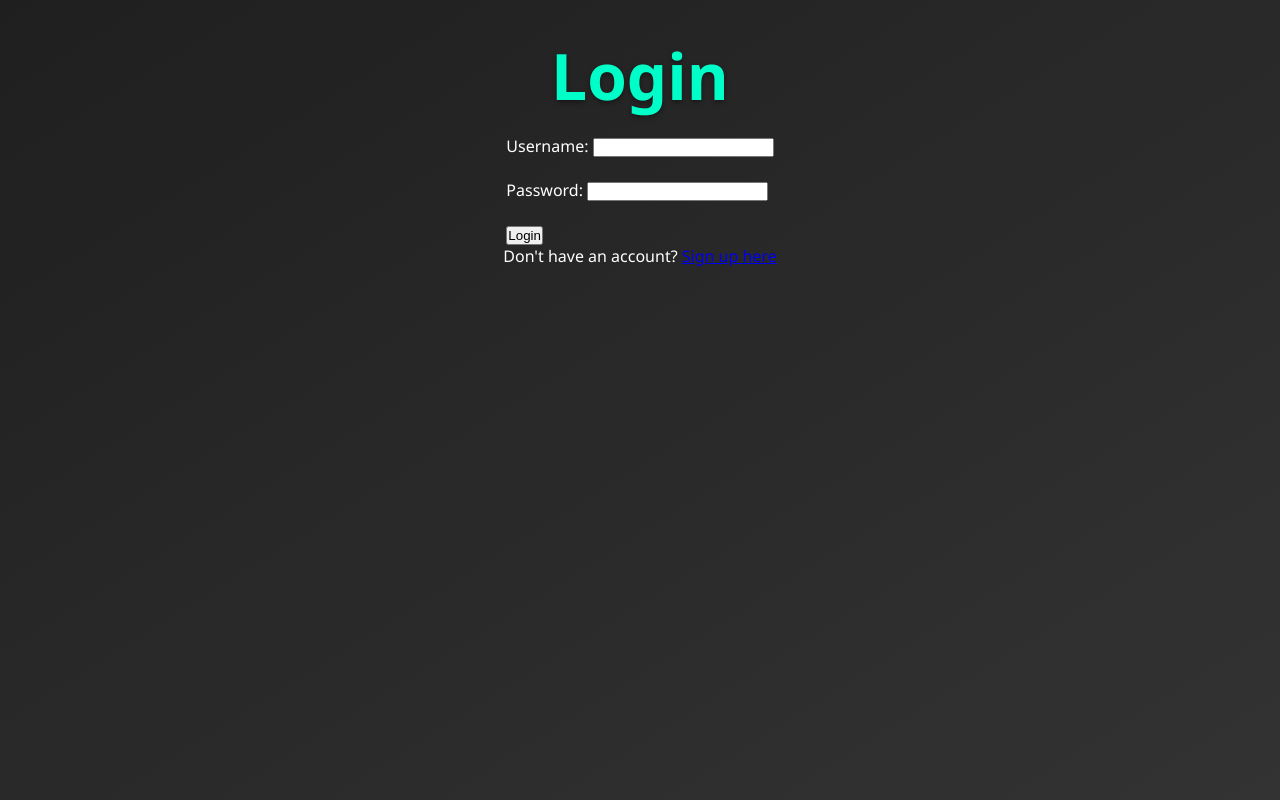
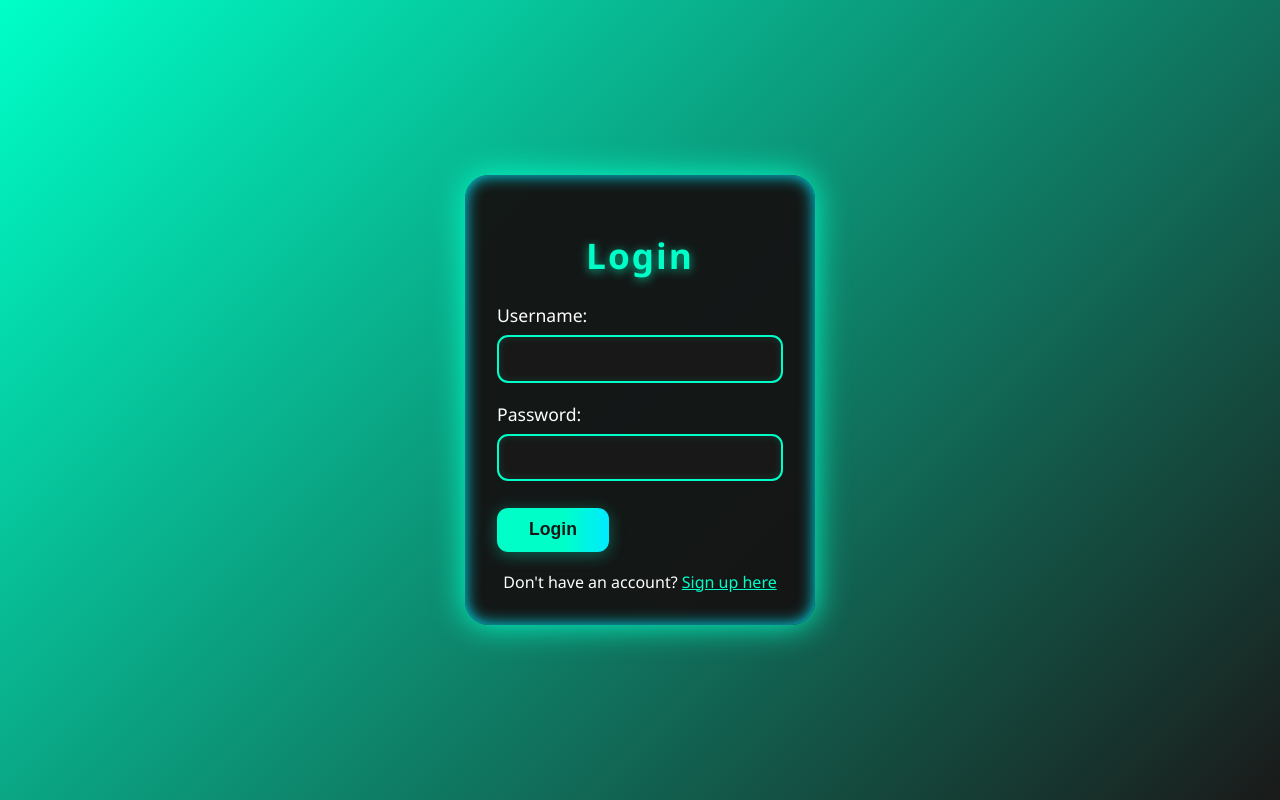
Before and after one commit to bangoldar/onlinetictactoe, a Node server app: page /login in a window 1280 px wide. Run offline with Node 20, Linux system fonts and the light colour scheme; some libraries are stand-ins or nearby versions.

Commit message:
bunchastuff

```diff
--- a/static/script.js
+++ b/static/script.js
@@ -21,10 +21,10 @@ function clearBoard() {
 function createImage(symbol) {
   const img = document.createElement('img');
   if (symbol === 'x') {
-    img.src = 'https://upload.wikimedia.org/wikipedia/commons/thumb/5/5f/Red_X.svg/1024px-Red_X.svg.png';
+    img.src = '/x.png';
     img.alt = 'X';
   } else if (symbol === 'o') {
-    img.src = 'https://upload.wikimedia.org/wikipedia/commons/thumb/7/72/OOjs_UI_icon_edit-ltr-progressive.svg/1024px-OOjs_UI_icon_edit-ltr-progressive.svg.png';
+    img.src = '/o.png';
     img.alt = 'O';
   }
   return img;
@@ -205,5 +205,6 @@ const devModeBtn = document.getElementById('devModeBtn');
 if (devModeBtn) {
   devModeBtn.addEventListener('click', () => {
     socket.emit('toggleDevMode');
+    setTimeout(() => window.location.reload(), 200); // Give server time to reset slots
   });
 }
--- a/static/style.css
+++ b/static/style.css
@@ -116,20 +116,99 @@ button#resetBtn:hover {
   text-align: center;
 }
 
-@media screen and (max-width: 600px) {
-  .board {
-    width: 90vw;
-  }
-
-  button#resetBtn {
-    width: 100%;
-    max-width: 320px;
-  }
+/* Auth (login/signup) page styles */
+.auth-container {
+  background: rgba(20, 20, 20, 0.97);
+  border-radius: 1.5rem;
+  box-shadow: 0 0 2rem #00ffc8, 0 0 1rem #00eaff inset;
+  padding: 2.5rem 2rem 2rem 2rem;
+  max-width: 350px;
+  width: 100%;
+  margin: 2rem auto;
+  display: flex;
+  flex-direction: column;
+  align-items: center;
 }
 
-@media screen and (min-width: 1025px) {
-  .board {
-    width: 50vmin;
-    max-width: 600px;
-  }
+.auth-container h1 {
+  color: #00ffc8;
+  margin-bottom: 1.5rem;
+  text-shadow: 0 2px 10px #00ffc8aa;
+  font-size: 2.2rem;
+  letter-spacing: 2px;
 }
+
+.auth-container label {
+  color: #fff;
+  font-size: 1.1rem;
+  margin-bottom: 0.5rem;
+  display: block;
+  width: 100%;
+}
+
+.auth-container input[type="text"],
+.auth-container input[type="password"] {
+  width: 100%;
+  padding: 0.7rem 1rem;
+  margin-bottom: 1.2rem;
+  border: 2px solid #00ffc8;
+  border-radius: 0.7rem;
+  background: #181818;
+  color: #00ffc8;
+  font-size: 1.1rem;
+  outline: none;
+  transition: border 0.2s, box-shadow 0.2s;
+  box-shadow: 0 0 0.5rem #00ffc822 inset;
+}
+
+.auth-container input[type="text"]:focus,
+.auth-container input[type="password"]:focus {
+  border: 2px solid #00eaff;
+  box-shadow: 0 0 1rem #00eaff88;
+}
+
+.auth-container button,
+.auth-container input[type="submit"] {
+  background: linear-gradient(90deg, #00ffc8 60%, #00eaff 100%);
+  color: #181818;
+  border: none;
+  border-radius: 0.7rem;
+  padding: 0.7rem 2rem;
+  font-size: 1.1rem;
+  font-weight: bold;
+  cursor: pointer;
+  margin-top: 0.5rem;
+  box-shadow: 0 0.2rem 1rem #00ffc855;
+  transition: background 0.2s, transform 0.2s;
+}
+
+.auth-container button:hover,
+.auth-container input[type="submit"]:hover {
+  background: linear-gradient(90deg, #00eaff 0%, #00ffc8 100%);
+  transform: scale(1.04);
+}
+
+.auth-container p {
+  color: #fff;
+  margin-top: 1.2rem;
+  font-size: 1rem;
+}
+
+.auth-container a {
+  color: #00ffc8;
+  text-decoration: underline;
+  transition: color 0.2s;
+}
+
+.auth-container a:hover {
+  color: #00eaff;
+}
+
+body.auth-bg {
+  background: linear-gradient(135deg, #00ffc8 0%, #1a1a1a 100%);
+  min-height: 100vh;
+  display: flex;
+  flex-direction: column;
+  align-items: center;
+  justify-content: center;
+}
--- a/views/login.ejs
+++ b/views/login.ejs
@@ -6,16 +6,20 @@
 <title>Login - Tic Tac Toe</title>
 <link rel="stylesheet" href="/style.css" />
 </head>
-<body>
-  <h1>Login</h1>
-  <% if (error) { %>
-    <p style="color:red"><%= error %></p>
-  <% } %>
-  <form method="POST" action="/login">
-    <label>Username: <input type="text" name="username" required /></label><br/><br/>
-    <label>Password: <input type="password" name="password" required /></label><br/><br/>
-    <button type="submit">Login</button>
-  </form>
-  <p>Don't have an account? <a href="/signup">Sign up here</a></p>
+<body class="auth-bg">
+  <div class="auth-container">
+    <h1>Login</h1>
+    <% if (error) { %>
+      <p style="color:#ff4d4d; margin-bottom:1rem;"><%= error %></p>
+    <% } %>
+    <form method="POST" action="/login" style="width:100%;">
+      <label for="username">Username:</label>
+      <input type="text" id="username" name="username" required autocomplete="username" />
+      <label for="password">Password:</label>
+      <input type="password" id="password" name="password" required autocomplete="current-password" />
+      <input type="submit" value="Login" />
+    </form>
+    <p>Don't have an account? <a href="/signup">Sign up here</a></p>
+  </div>
 </body>
 </html>
```
Also changed, not shown: index.js (+42 -34 lines), views/signup.ejs (+9 -5 lines), static/o.png (renamed from static/Subtract.png), static/x.png (renamed from static/Union.png).
